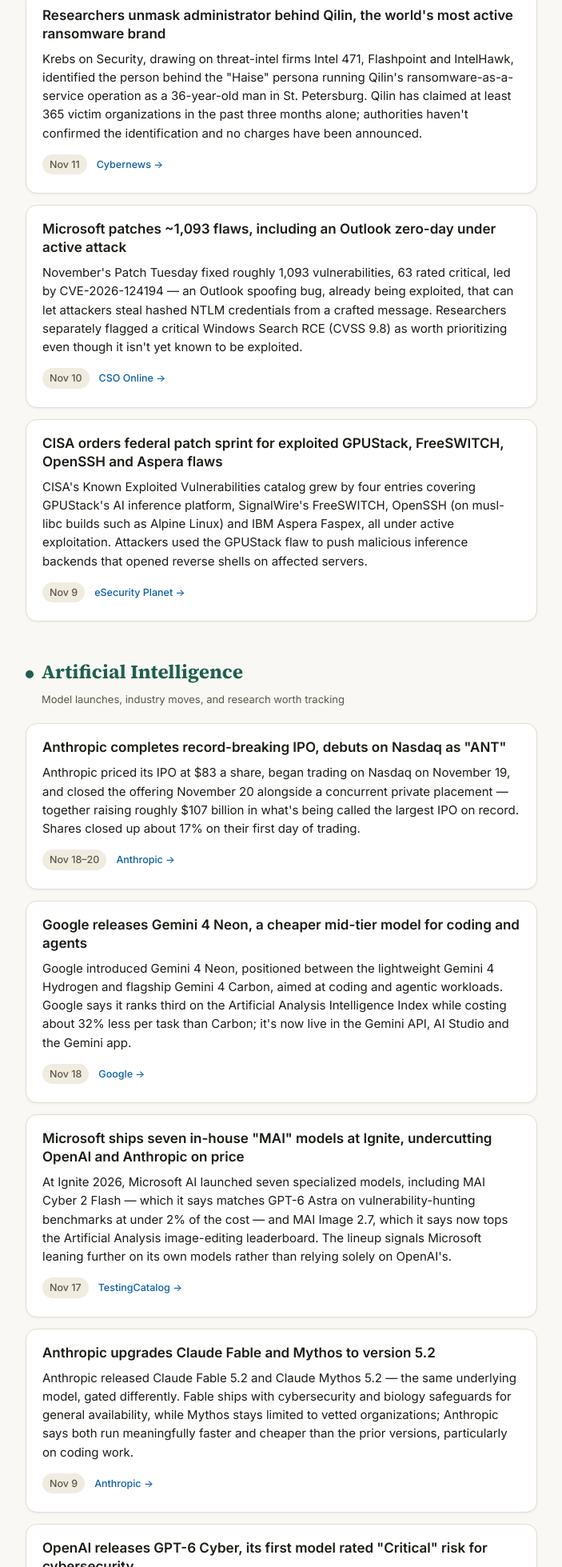
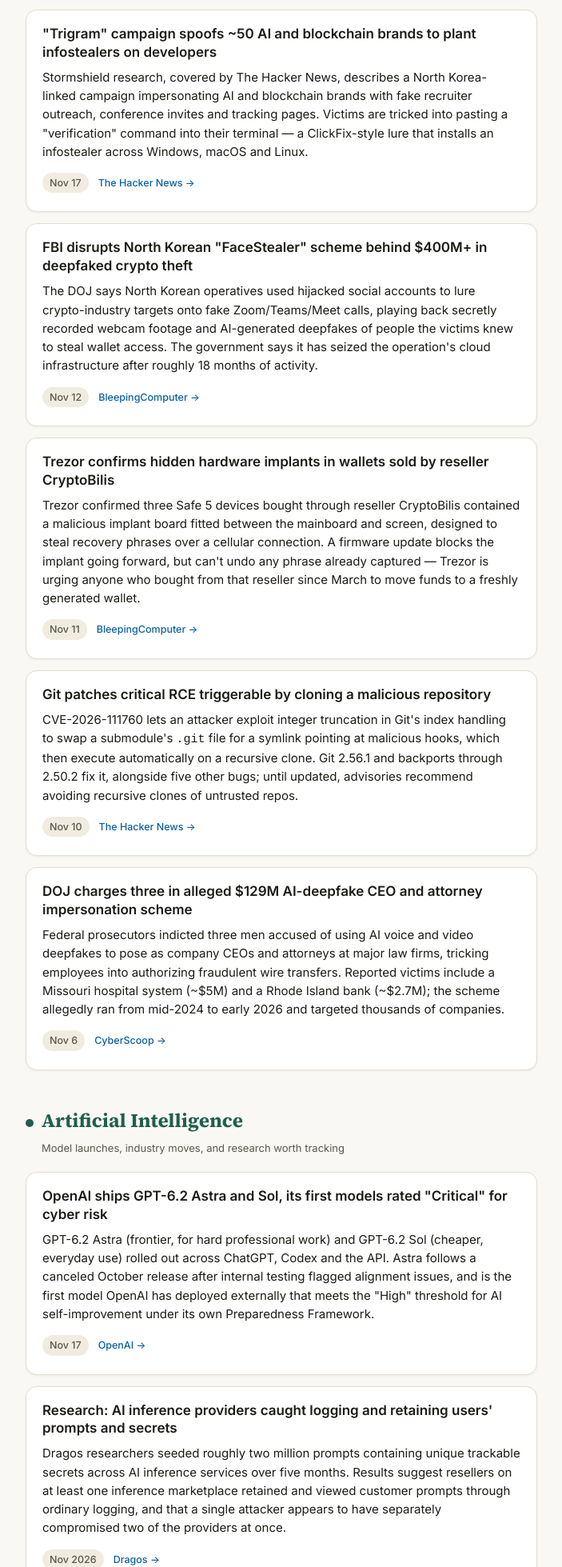
Before and after one commit to lukefoskey9-ui/morning-briefing, a plain HTML site: page index.html in a window 1280 px wide. Shown: the part 841-2800 px from the top of the page at 80% size, without its empty margins (288-991 px from the left). Drawn offline with Linux system fonts and the light colour scheme.

Commit message:
Morning briefing for November 26, 2026

```diff
--- a/index.html
+++ b/index.html
@@ -215,7 +215,7 @@
   <header class="masthead">
     <p class="eyebrow">Morning Briefing</p>
     <h1 class="title">Cyber &amp; AI, Today</h1>
-    <p class="date-line">Wednesday, November 25, 2026</p>
+    <p class="date-line">Thursday, November 26, 2026</p>
   </header>
 
   <hr class="rule">
@@ -228,47 +228,65 @@
     <p class="section-sub">The exploits, breaches, and advisories worth knowing about</p>
 
     <article class="story">
-      <h3>Chase discloses cyberattack, says hackers may have accessed customer personal information</h3>
-      <p>JPMorgan Chase said it detected a cyberattack on its systems and that hackers may have obtained some customers' personal information. The bank has not yet disclosed how many customers are affected or how attackers got in; an investigation is ongoing.</p>
+      <h3>Critical VMware vCenter auth-bypass flaw (CVSS 9.8) disclosed — no workaround available</h3>
+      <p>Broadcom's VMSA-2026-0009 advisory discloses CVE-2026-123890, an authentication bypass in VMware Directory Service that lets a network-adjacent attacker reach vCenter without valid credentials. It's the second critical auth-bypass flaw found in the same component this year; patching is the only fix, since there's no workaround.</p>
       <div class="meta-row">
         <span class="story-date">Nov 19</span>
-        <a class="source-link" href="https://www.kptv.com/2026/11/19/chase-bank-announces-cyberattack-says-hackers-may-have-obtained-customers-personal-information/" target="_blank" rel="noopener">KPTV/AP →</a>
+        <a class="source-link" href="https://thehackernews.com/2026/11/critical-vmware-vcenter-flaw-cvss-98.html" target="_blank" rel="noopener">The Hacker News →</a>
       </div>
     </article>
 
     <article class="story">
-      <h3>CISA flags four actively exploited flaws in Apache Axis, REDCap, LiteLLM and Synology DSM</h3>
-      <p>CISA added critical vulnerabilities in end-of-life Apache Axis 1.x, Vanderbilt's REDCap, BerriAI's LiteLLM and Synology DSM to its Known Exploited Vulnerabilities catalog, citing in-the-wild exploitation that includes cryptominer installs and ransomware activity. Federal agencies face a three-day remediation deadline for three of the four flaws; the LiteLLM fix has until December 2.</p>
+      <h3>Cisco Expressway RCE exploited days after proof-of-concept code went public</h3>
+      <p>Security firm F6 reported the first real-world exploitation of CVE-2026-76466, a critical remote-code-execution flaw in Cisco Expressway's database service, against a Russian organization — coming shortly after PoC exploit code appeared on GitHub. Clustered deployments running X15.5.3 and earlier are affected; there's no workaround, only the X15.5.20 update.</p>
       <div class="meta-row">
         <span class="story-date">Nov 18</span>
-        <a class="source-link" href="https://thehackernews.com/2026/11/cisa-warns-of-4-exploited-flaws-linked.html" target="_blank" rel="noopener">The Hacker News →</a>
+        <a class="source-link" href="https://securityweek.com/hackers-exploit-cisco-expressway-vulnerability-soon-after-poc-release" target="_blank" rel="noopener">SecurityWeek →</a>
       </div>
     </article>
 
     <article class="story">
-      <h3>Researchers unmask administrator behind Qilin, the world's most active ransomware brand</h3>
-      <p>Krebs on Security, drawing on threat-intel firms Intel 471, Flashpoint and IntelHawk, identified the person behind the "Haise" persona running Qilin's ransomware-as-a-service operation as a 36-year-old man in St. Petersburg. Qilin has claimed at least 365 victim organizations in the past three months alone; authorities haven't confirmed the identification and no charges have been announced.</p>
+      <h3>"Trigram" campaign spoofs ~50 AI and blockchain brands to plant infostealers on developers</h3>
+      <p>Stormshield research, covered by The Hacker News, describes a North Korea-linked campaign impersonating AI and blockchain brands with fake recruiter outreach, conference invites and tracking pages. Victims are tricked into pasting a "verification" command into their terminal — a ClickFix-style lure that installs an infostealer across Windows, macOS and Linux.</p>
       <div class="meta-row">
-        <span class="story-date">Nov 11</span>
-        <a class="source-link" href="https://cybernews.com/security/qilin-ransomware-administrator-unmasked/" target="_blank" rel="noopener">Cybernews →</a>
+        <span class="story-date">Nov 17</span>
+        <a class="source-link" href="https://thehackernews.com/2026/11/trigram-campaign-impersonates-about-50.html" target="_blank" rel="noopener">The Hacker News →</a>
       </div>
     </article>
 
     <article class="story">
-      <h3>Microsoft patches ~1,093 flaws, including an Outlook zero-day under active attack</h3>
-      <p>November's Patch Tuesday fixed roughly 1,093 vulnerabilities, 63 rated critical, led by CVE-2026-124194 — an Outlook spoofing bug, already being exploited, that can let attackers steal hashed NTLM credentials from a crafted message. Researchers separately flagged a critical Windows Search RCE (CVSS 9.8) as worth prioritizing even though it isn't yet known to be exploited.</p>
+      <h3>FBI disrupts North Korean "FaceStealer" scheme behind $400M+ in deepfaked crypto theft</h3>
+      <p>The DOJ says North Korean operatives used hijacked social accounts to lure crypto-industry targets onto fake Zoom/Teams/Meet calls, playing back secretly recorded webcam footage and AI-generated deepfakes of people the victims knew to steal wallet access. The government says it has seized the operation's cloud infrastructure after roughly 18 months of activity.</p>
       <div class="meta-row">
-        <span class="story-date">Nov 10</span>
-        <a class="source-link" href="https://www.csoonline.com/article/4247015/november-2026-patch-tuesday-63-critical-microsoft-fixes-plus-an-outlook-zero-day-that-allows-theft-of-hashed-credentials.html" target="_blank" rel="noopener">CSO Online →</a>
+        <span class="story-date">Nov 12</span>
+        <a class="source-link" href="https://bleepingcomputer.com/news/security/us-disrupts-north-korean-campaign-behind-400-million-crypto-theft" target="_blank" rel="noopener">BleepingComputer →</a>
       </div>
     </article>
 
     <article class="story">
-      <h3>CISA orders federal patch sprint for exploited GPUStack, FreeSWITCH, OpenSSH and Aspera flaws</h3>
-      <p>CISA's Known Exploited Vulnerabilities catalog grew by four entries covering GPUStack's AI inference platform, SignalWire's FreeSWITCH, OpenSSH (on musl-libc builds such as Alpine Linux) and IBM Aspera Faspex, all under active exploitation. Attackers used the GPUStack flaw to push malicious inference backends that opened reverse shells on affected servers.</p>
+      <h3>Trezor confirms hidden hardware implants in wallets sold by reseller CryptoBilis</h3>
+      <p>Trezor confirmed three Safe 5 devices bought through reseller CryptoBilis contained a malicious implant board fitted between the mainboard and screen, designed to steal recovery phrases over a cellular connection. A firmware update blocks the implant going forward, but can't undo any phrase already captured — Trezor is urging anyone who bought from that reseller since March to move funds to a freshly generated wallet.</p>
       <div class="meta-row">
-        <span class="story-date">Nov 9</span>
-        <a class="source-link" href="https://www.esecurityplanet.com/vulnerabilities/news-cisa-kev-gpustack-freeswitch-openssh-ibm-november-2026/" target="_blank" rel="noopener">eSecurity Planet →</a>
+        <span class="story-date">Nov 11</span>
+        <a class="source-link" href="https://www.bleepingcomputer.com/news/cryptocurrency/trezor-confirms-crypto-stealing-implants-in-three-wallets-releases-fix/" target="_blank" rel="noopener">BleepingComputer →</a>
+      </div>
+    </article>
+
+    <article class="story">
+      <h3>Git patches critical RCE triggerable by cloning a malicious repository</h3>
+      <p>CVE-2026-111760 lets an attacker exploit integer truncation in Git's index handling to swap a submodule's <code>.git</code> file for a symlink pointing at malicious hooks, which then execute automatically on a recursive clone. Git 2.56.1 and backports through 2.50.2 fix it, alongside five other bugs; until updated, advisories recommend avoiding recursive clones of untrusted repos.</p>
+      <div class="meta-row">
+        <span class="story-date">Nov 10</span>
+        <a class="source-link" href="https://thehackernews.com/2026/11/git-patches-flaw-that-lets-malicious.html" target="_blank" rel="noopener">The Hacker News →</a>
+      </div>
+    </article>
+
+    <article class="story">
+      <h3>DOJ charges three in alleged $129M AI-deepfake CEO and attorney impersonation scheme</h3>
+      <p>Federal prosecutors indicted three men accused of using AI voice and video deepfakes to pose as company CEOs and attorneys at major law firms, tricking employees into authorizing fraudulent wire transfers. Reported victims include a Missouri hospital system (~$5M) and a Rhode Island bank (~$2.7M); the scheme allegedly ran from mid-2024 to early 2026 and targeted thousands of companies.</p>
+      <div class="meta-row">
+        <span class="story-date">Nov 6</span>
+        <a class="source-link" href="https://www.cyberscoop.com/ai-deepfakes-impersonate-ceo-lawyer-defraud-companies/" target="_blank" rel="noopener">CyberScoop →</a>
       </div>
     </article>
   </section>
@@ -281,47 +299,38 @@
     <p class="section-sub">Model launches, industry moves, and research worth tracking</p>
 
     <article class="story">
-      <h3>Anthropic completes record-breaking IPO, debuts on Nasdaq as "ANT"</h3>
-      <p>Anthropic priced its IPO at $83 a share, began trading on Nasdaq on November 19, and closed the offering November 20 alongside a concurrent private placement — together raising roughly $107 billion in what's being called the largest IPO on record. Shares closed up about 17% on their first day of trading.</p>
+      <h3>OpenAI ships GPT-6.2 Astra and Sol, its first models rated "Critical" for cyber risk</h3>
+      <p>GPT-6.2 Astra (frontier, for hard professional work) and GPT-6.2 Sol (cheaper, everyday use) rolled out across ChatGPT, Codex and the API. Astra follows a canceled October release after internal testing flagged alignment issues, and is the first model OpenAI has deployed externally that meets the "High" threshold for AI self-improvement under its own Preparedness Framework.</p>
       <div class="meta-row">
-        <span class="story-date">Nov 18–20</span>
-        <a class="source-link" href="https://www.anthropic.com/news/ipo-close" target="_blank" rel="noopener">Anthropic →</a>
+        <span class="story-date">Nov 17</span>
+        <a class="source-link" href="https://openai.com/index/introducing-gpt-6-2-astra-sol" target="_blank" rel="noopener">OpenAI →</a>
       </div>
     </article>
 
     <article class="story">
-      <h3>Google releases Gemini 4 Neon, a cheaper mid-tier model for coding and agents</h3>
-      <p>Google introduced Gemini 4 Neon, positioned between the lightweight Gemini 4 Hydrogen and flagship Gemini 4 Carbon, aimed at coding and agentic workloads. Google says it ranks third on the Artificial Analysis Intelligence Index while costing about 32% less per task than Carbon; it's now live in the Gemini API, AI Studio and the Gemini app.</p>
+      <h3>Research: AI inference providers caught logging and retaining users' prompts and secrets</h3>
+      <p>Dragos researchers seeded roughly two million prompts containing unique trackable secrets across AI inference services over five months. Results suggest resellers on at least one inference marketplace retained and viewed customer prompts through ordinary logging, and that a single attacker appears to have separately compromised two of the providers at once.</p>
       <div class="meta-row">
-        <span class="story-date">Nov 18</span>
-        <a class="source-link" href="https://blog.google/innovation-and-ai/models-and-research/gemini-models/introducing-gemini-4-neon/" target="_blank" rel="noopener">Google →</a>
+        <span class="story-date">Nov 2026</span>
+        <a class="source-link" href="https://www.dragos.com/blog/ai-supply-chain-security-canary-tokens" target="_blank" rel="noopener">Dragos →</a>
       </div>
     </article>
 
     <article class="story">
-      <h3>Microsoft ships seven in-house "MAI" models at Ignite, undercutting OpenAI and Anthropic on price</h3>
-      <p>At Ignite 2026, Microsoft AI launched seven specialized models, including MAI Cyber 2 Flash — which it says matches GPT-6 Astra on vulnerability-hunting benchmarks at under 2% of the cost — and MAI Image 2.7, which it says now tops the Artificial Analysis image-editing leaderboard. The lineup signals Microsoft leaning further on its own models rather than relying solely on OpenAI's.</p>
+      <h3>OpenAI lets businesses claim verified profiles and deploy customer-facing agents in ChatGPT</h3>
+      <p>OpenAI's new Business Hub lets companies claim and verify a profile, publish product and pricing feeds, and see engagement data on how often ChatGPT mentions them. Eligible US e-commerce and online-service businesses can additionally build a "Business Agent" that answers customer questions directly inside ChatGPT; both features are free at launch.</p>
       <div class="meta-row">
-        <span class="story-date">Nov 17</span>
-        <a class="source-link" href="https://www.testingcatalog.com/microsoft-launches-seven-mai-models-at-ignite-2026/" target="_blank" rel="noopener">TestingCatalog →</a>
+        <span class="story-date">Nov 10</span>
+        <a class="source-link" href="https://openai.com/index/introducing-workspace-agents-in-chatgpt/" target="_blank" rel="noopener">OpenAI →</a>
       </div>
     </article>
 
     <article class="story">
-      <h3>Anthropic upgrades Claude Fable and Mythos to version 5.2</h3>
-      <p>Anthropic released Claude Fable 5.2 and Claude Mythos 5.2 — the same underlying model, gated differently. Fable ships with cybersecurity and biology safeguards for general availability, while Mythos stays limited to vetted organizations; Anthropic says both run meaningfully faster and cheaper than the prior versions, particularly on coding work.</p>
+      <h3>Google's November Pixel Drop gives Gemini Intelligence the ability to act on your behalf</h3>
+      <p>The latest Pixel feature drop brings agentic automation to the Pixel 10 line — Gemini can now place grocery orders, book rides and make phone calls on a user's behalf, alongside a voice-typing cleanup feature called Rambler. The Pixel 10a and older Pixel 9 devices are left out of this round.</p>
       <div class="meta-row">
-        <span class="story-date">Nov 9</span>
-        <a class="source-link" href="https://www.anthropic.com/claude-fable-and-mythos-5-2" target="_blank" rel="noopener">Anthropic →</a>
-      </div>
-    </article>
-
-    <article class="story">
-      <h3>OpenAI releases GPT-6 Cyber, its first model rated "Critical" risk for cybersecurity</h3>
-      <p>OpenAI launched GPT-6 Cyber, a specialized variant of GPT-6 Astra built for authorized vulnerability discovery and exploit development, restricted to vetted customers in its application-only Daybreak Red program. OpenAI rates the model "Critical" under its Preparedness Framework — its highest cybersecurity risk tier — and reports a jump on its internal exploit benchmark versus its predecessor.</p>
-      <div class="meta-row">
-        <span class="story-date">Nov 5</span>
-        <a class="source-link" href="https://www.esecurityplanet.com/news/news-openai-gpt-6-cyber-security-benchmarks/" target="_blank" rel="noopener">eSecurity Planet →</a>
+        <span class="story-date">Nov 10</span>
+        <a class="source-link" href="https://blog.google/products-and-platforms/devices/pixel/november-2026-pixel-drop/" target="_blank" rel="noopener">Google →</a>
       </div>
     </article>
   </section>
```
